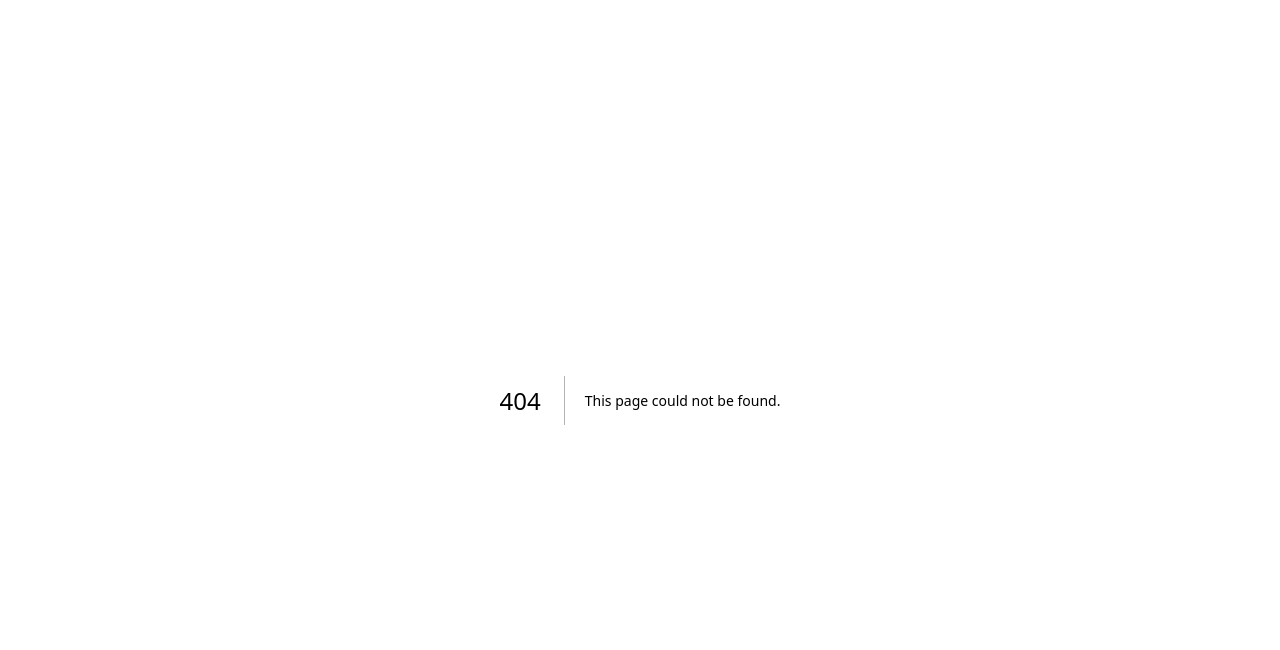
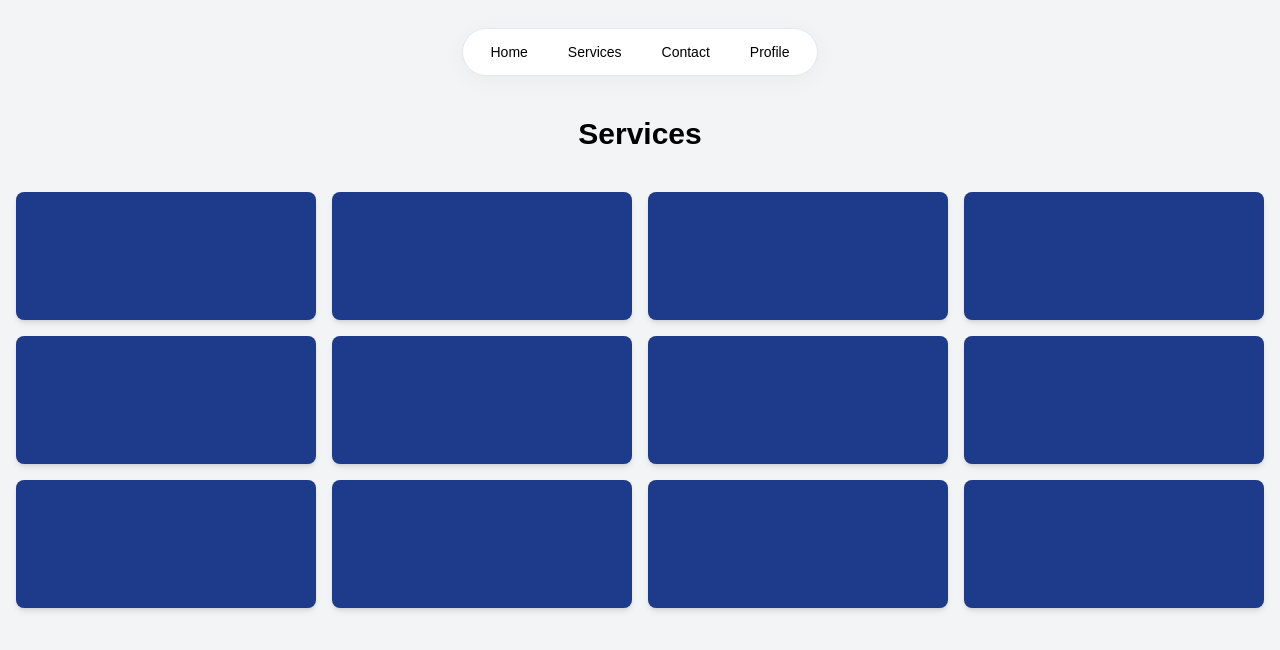
Before and after one commit to cu1jy/CampusOwl, a Next.js app: page /services in a window 1280 px wide. Before the commit this address had no page. Shown: the top 650 px of the page. Built offline with nearby package versions, Linux system fonts and the light colour scheme.

Commit message:
services

```diff
--- a/app/components/Navbar.js
+++ b/app/components/Navbar.js
@@ -0,0 +1,17 @@
+"use client";
+import React, { useState, useEffect } from "react";
+
+const Navbar = () => {
+    return (
+        <nav className="flex items-center justify-center pt-7 sticky">
+            <div className="h-12 flex items-center justify-center px-7 border border-gray-200 space-x-10 rounded-full text-black bg-white text-sm font-medium shadow-[0_5px_20px_0_rgba(86,86,86,0.05)]">
+                <a href='/home' className="inline">Home</a>
+                <a href='/services' className="inline">Services</a>
+                <a href='/map' className="inline">Contact</a>
+                <a href='/profile' className="inline">Profile</a>
+            </div>
+        </nav>
+    )
+}
+
+export default Navbar
--- a/app/home/page.js
+++ b/app/home/page.js
@@ -0,0 +1,18 @@
+"use client";
+import Navbar from "../components/Navbar";
+
+export default function Home() {
+    return (
+        <main className="min-h-screen bg-gray-100">
+            <Navbar></Navbar>
+            <div>
+                <div>
+
+                </div>
+                <div>
+
+                </div>
+            </div>
+        </main>
+    )
+}
--- a/app/page.js
+++ b/app/page.js
@@ -8,7 +8,7 @@ export default function Home() {
           <h2 className="text-xl font-semibold text-black">Login</h2>
           <a
             className="rounded-full border border-solid border-black/[.08] dark:border-white/[.145] transition-colors flex items-center justify-center bg-blue-800 hover:bg-[#f2f2f2] dark:hover:bg-blue-500 hover:border-transparent text-sm sm:text-base h-10 sm:h-12 px-4 sm:px-5 sm:min-w-44"
-            href="/login"
+            href="/home"
             rel="noopener noreferrer"
           >
             Student
--- /dev/null
+++ b/app/services/page.js
@@ -0,0 +1,37 @@
+"use client";
+import React from "react";
+
+const Navbar = () => {
+    return (
+        <nav className="flex items-center justify-center pt-7 sticky">
+            <div className="h-12 flex items-center justify-center px-7 border border-gray-200 space-x-10 rounded-full text-black bg-white text-sm font-medium shadow-[0_5px_20px_0_rgba(86,86,86,0.05)]">
+                <a href='/home' className="inline">Home</a>
+                <a href='/services' className="inline">Services</a>
+                <a href='/map' className="inline">Contact</a>
+                <a href='/profile' className="inline">Profile</a>
+            </div>
+        </nav>
+    )
+}
+
+const ServiceBlock = () => (
+    <div className="bg-blue-900 h-32 rounded-lg shadow-md"></div>
+);
+
+export default function Home() {
+    return (
+        <main className="min-h-screen bg-gray-100">
+            <Navbar />
+            <div className="container mx-auto px-4">
+                <h1 className="font-semibold pt-10 text-black text-3xl text-center mb-10">
+                    Services
+                </h1>
+                <div className="grid grid-cols-4 gap-4 w-128">
+                    {[...Array(12)].map((_, index) => (
+                        <ServiceBlock key={index} />
+                    ))}
+                </div>
+            </div>
+        </main>
+    );
+}
```
